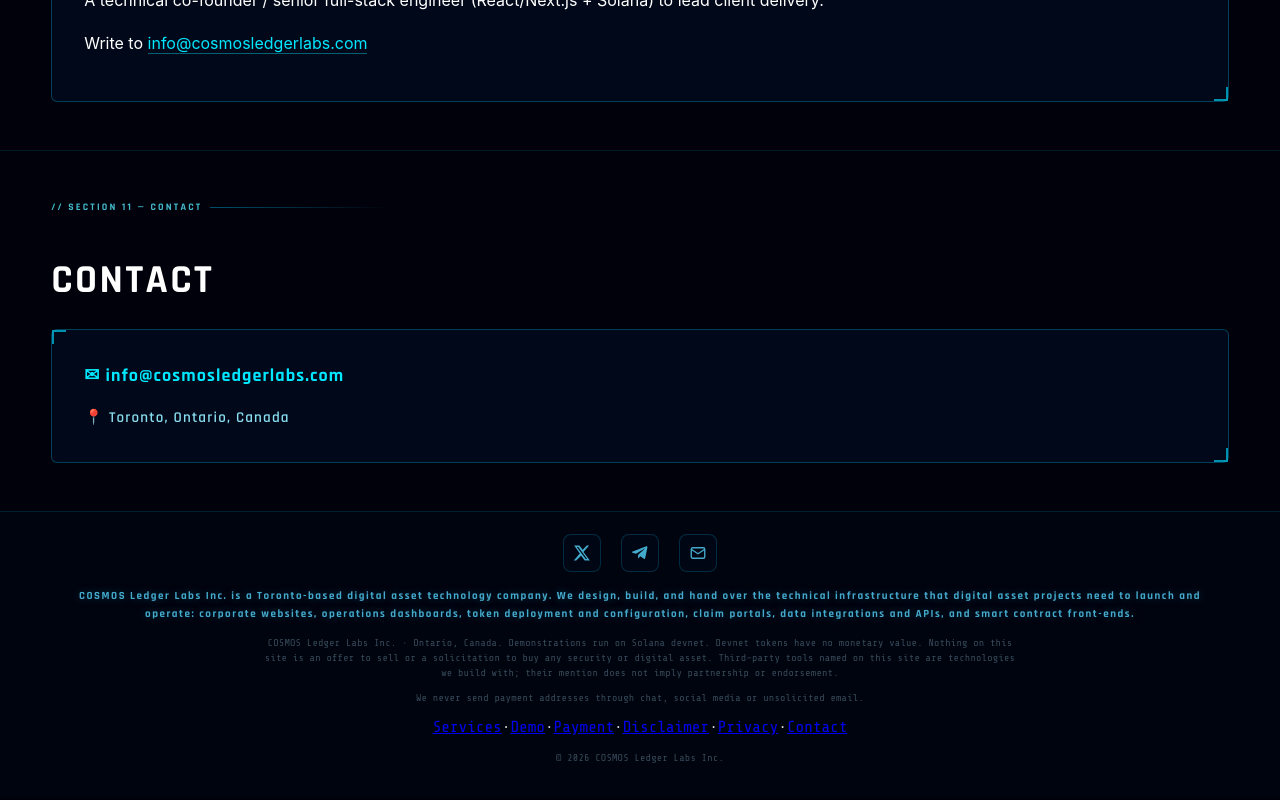
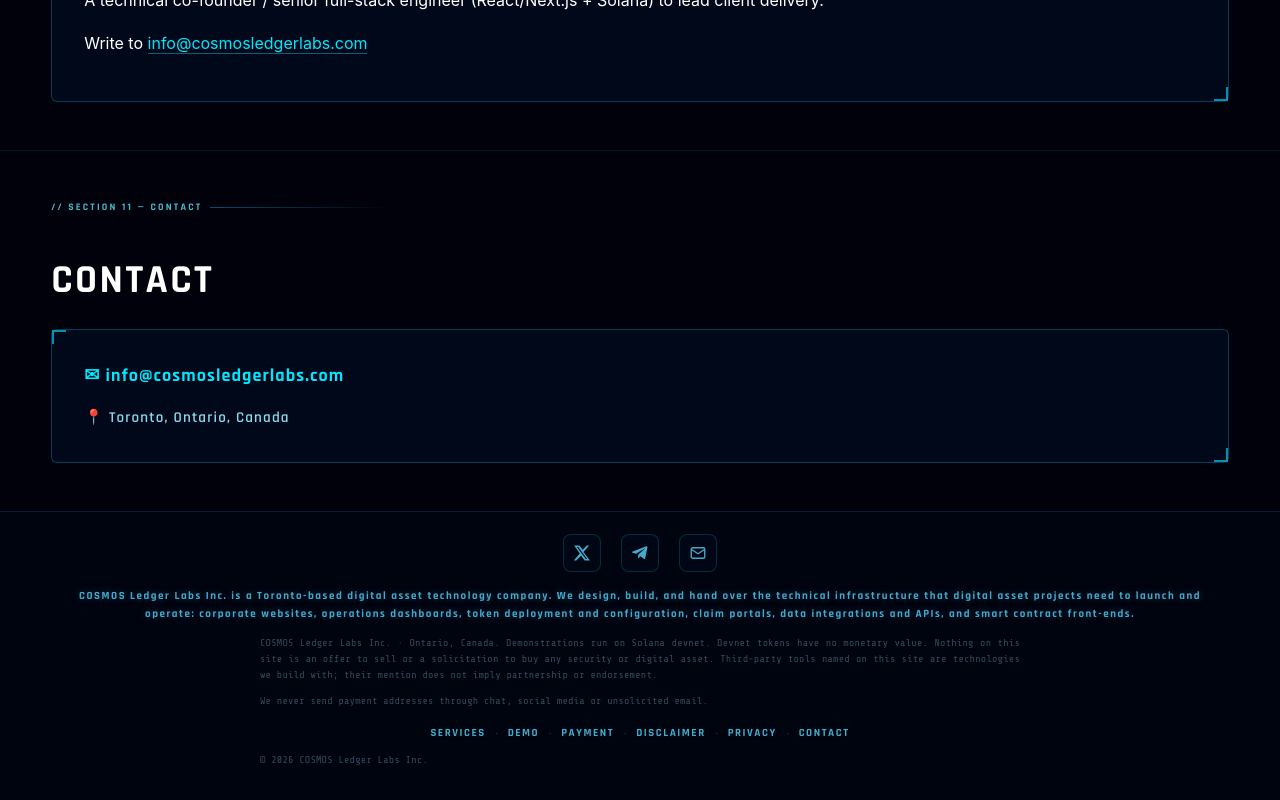
Before and after one commit to cosmosledgerlabs/cosmosledgerlabs-website, a Next.js app: page / in a window 1280 px wide. Shown: the part 4981-5781 px from the top of the page. Built offline with nearby package versions, Linux system fonts and the light colour scheme.

Commit message:
Enhance footer styles and add navigation links
Updated legal text styling and added footer navigation styles.

```diff
--- a/components/Footer.module.css
+++ b/components/Footer.module.css
@@ -20,4 +20,32 @@
 .socialLink svg { width:18px; height:18px; }
 
 /* 页脚合规免责小字 */
-.legal{margin-top:10px;font-family:'Share Tech Mono',monospace;font-size:10px;line-height:1.5;color:rgba(120,160,180,.45);letter-spacing:.02em;max-width:760px;margin-left:auto;margin-right:auto;text-align:center;}
+.legal{margin-top:10px;font-family:'Share Tech Mono',monospace;font-size:10px;line-height:1.6;color:rgba(120,160,180,.45);letter-spacing:.02em;max-width:760px;margin-left:auto;margin-right:auto;text-align:justify;text-justify:inter-word;-webkit-hyphens:auto;hyphens:auto;}
+
+/* --- added: footer navigation links --- */
+.links {
+  display: flex;
+  justify-content: center;
+  align-items: center;
+  flex-wrap: wrap;
+  gap: 8px;
+  margin-top: 16px;
+}
+
+.footLink {
+  font-family: 'Rajdhani', sans-serif;
+  font-size: 11px;
+  font-weight: 700;
+  letter-spacing: .14em;
+  text-transform: uppercase;
+  color: var(--cyan-soft);
+  text-decoration: none;
+  transition: color .2s ease;
+}
+
+.footLink:hover { color: var(--cyan); }
+
+.sep {
+  color: rgba(120,160,180,.35);
+  font-size: 11px;
+}
```
